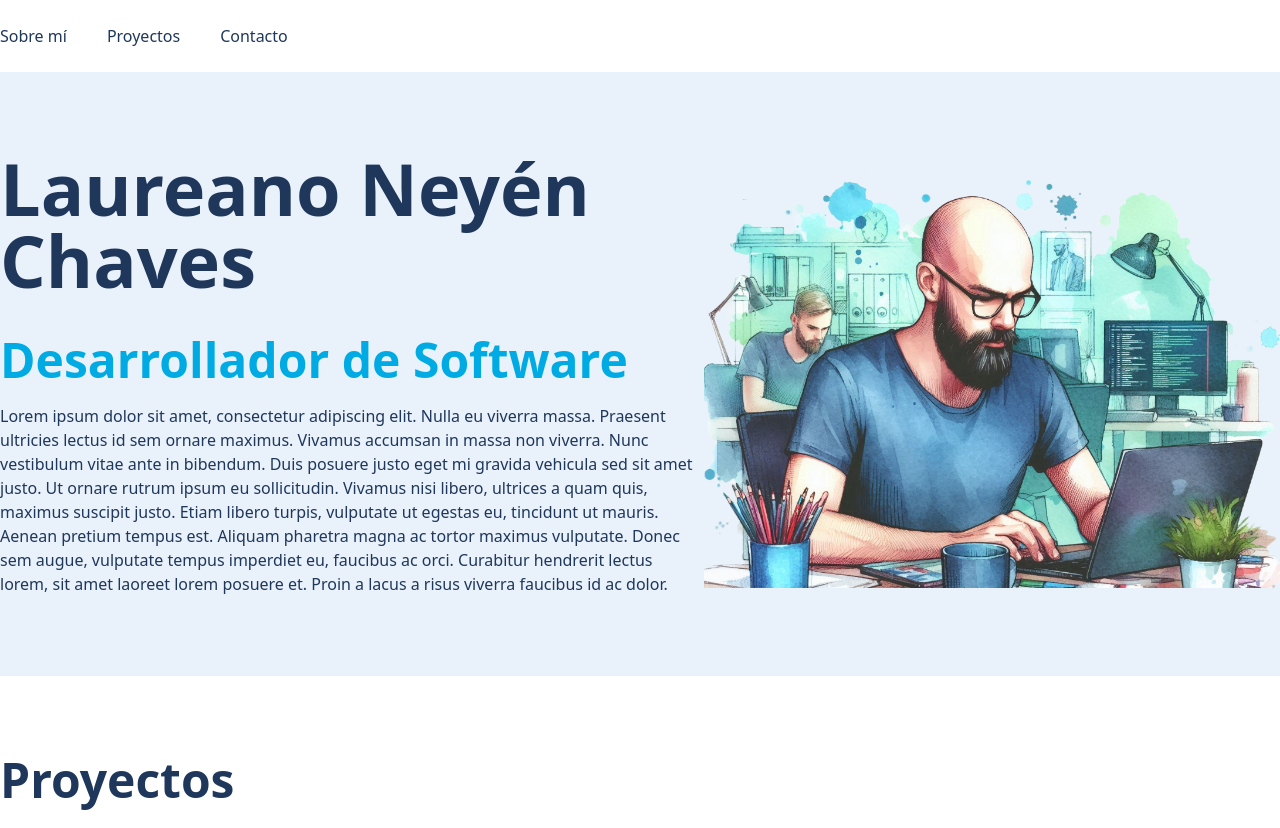
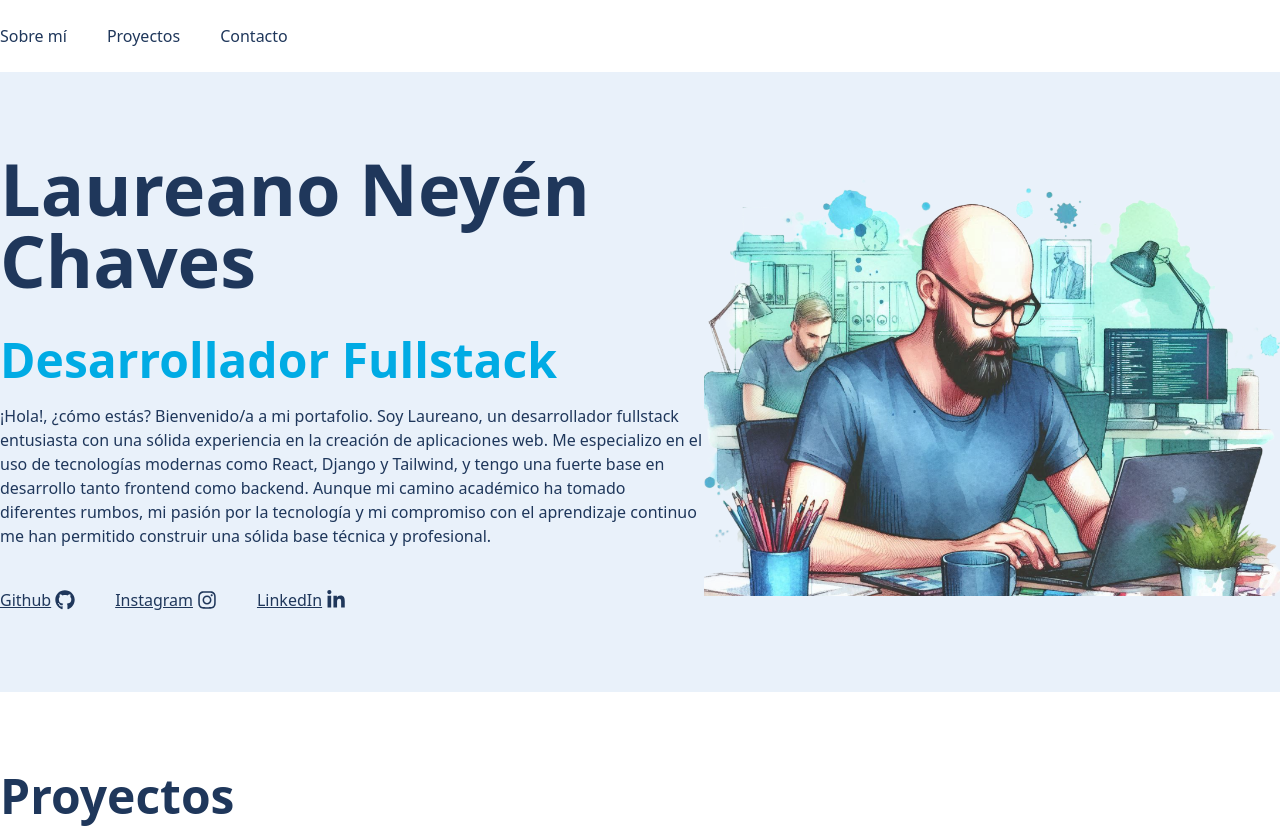
Before and after one commit to LaureanoC/portfolio-react, a React (Vite) app in the folder portfolio/: page / in a window 1280 px wide. Shown: the top 828 px of the page. Built offline with nearby package versions, Linux system fonts and the light colour scheme.

Commit message:
about text

```diff
--- a/portfolio/src/components/About.jsx
+++ b/portfolio/src/components/About.jsx
@@ -1,8 +1,10 @@
+import { FaInstagram } from 'react-icons/fa6'
+import { FaGithub } from "react-icons/fa6"
+import { FaLinkedinIn } from "react-icons/fa6"
 function About() {
   return (
     <>
-
-      <div className='bg-bg py-20' id="about">
+      <div className='bg-bg py-20' id='about'>
         <div className='container mx-auto'>
           <div className='flex justify-between'>
             <div className='flex-col  max-w-4xl'>
@@ -10,27 +12,43 @@ function About() {
                 Laureano Neyén Chaves
               </h1>
               <h2 className='text-5xl text-subtitle font-bold mb-5 text-left'>
-                Desarrollador de Software
+                Desarrollador Fullstack
               </h2>
               <p className='text-base text-text'>
-                Lorem ipsum dolor sit amet, consectetur adipiscing elit. Nulla
-                eu viverra massa. Praesent ultricies lectus id sem ornare
-                maximus. Vivamus accumsan in massa non viverra. Nunc vestibulum
-                vitae ante in bibendum. Duis posuere justo eget mi gravida
-                vehicula sed sit amet justo. Ut ornare rutrum ipsum eu
-                sollicitudin. Vivamus nisi libero, ultrices a quam quis, maximus
-                suscipit justo. Etiam libero turpis, vulputate ut egestas eu,
-                tincidunt ut mauris. Aenean pretium tempus est. Aliquam pharetra
-                magna ac tortor maximus vulputate. Donec sem augue, vulputate
-                tempus imperdiet eu, faucibus ac orci. Curabitur hendrerit
-                lectus lorem, sit amet laoreet lorem posuere et. Proin a lacus a
-                risus viverra faucibus id ac dolor.
+                ¡Hola!, ¿cómo estás? Bienvenido/a a mi portafolio. Soy Laureano,
+                un desarrollador fullstack entusiasta con una sólida experiencia
+                en la creación de aplicaciones web. Me especializo en el uso de
+                tecnologías modernas como React, Django y Tailwind, y tengo una
+                fuerte base en desarrollo tanto frontend como backend. Aunque mi
+                camino académico ha tomado diferentes rumbos, mi pasión por la
+                tecnología y mi compromiso con el aprendizaje continuo me han
+                permitido construir una sólida base técnica y profesional.
               </p>
+              <div className='mt-10 text-text font-medium flex gap-10'>
+              <a target='_blank' href='https://github.com/LaureanoC'>
+                  <div className='flex gap-1 items-center'>
+                    <span className='underline'>Github</span>
+                    <FaGithub size={20} />
+                  </div>
+                </a>
+                <a target='_blank' href='https://www.instagram.com/laureano.chaves/'>
+                  <div className='flex gap-1 items-center'>
+                    <span className='underline'>Instagram</span>
+                    <FaInstagram size={20} />
+                  </div>
+                </a>
+
+                <a target='_blank' href='https://www.linkedin.com/in/laureano-neyén-chaves/'>
+                  <div className='flex gap-1 items-center'>
+                    <span className='underline'>LinkedIn</span>
+                    <FaLinkedinIn size={20} />
+                  </div>
+                </a>
+
+
+              </div>
             </div>
-            <img
-              className='object-contain max-w-xl'
-              src='./img/dev.png'
-            />
+            <img className='object-contain max-w-xl' src='./img/dev.png' />
           </div>
         </div>
       </div>
--- a/portfolio/src/components/Projects.jsx
+++ b/portfolio/src/components/Projects.jsx
@@ -158,7 +158,7 @@ function Projects() {
           </div>
 
           <div className='flex flex-col flex-grow'>
-            <div className='flex gap-10 flex-wrap justify-between overflow-y-auto max-h-[35rem]'>
+            <div className='flex gap-10 flex-wrap justify-between overflow-y-auto max-h-[35rem] text-text'>
 
               {projects.length > 0 ? projects.map((p, index) => (
                 <Project
```
